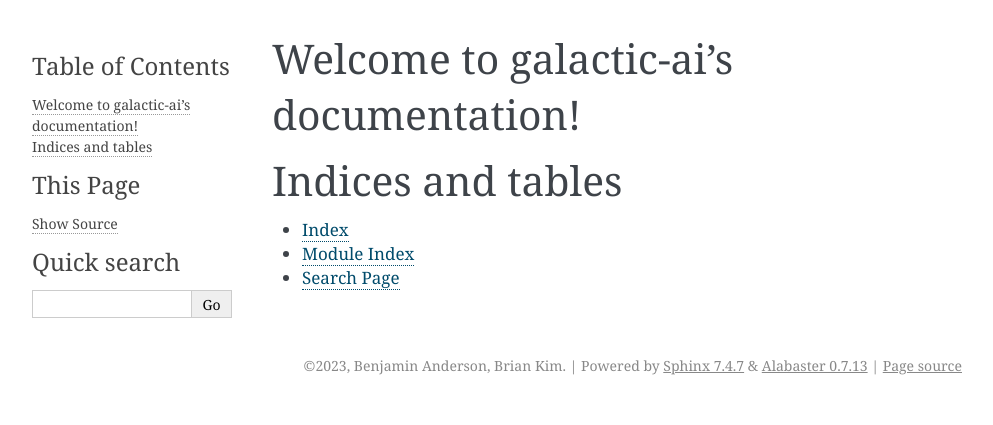
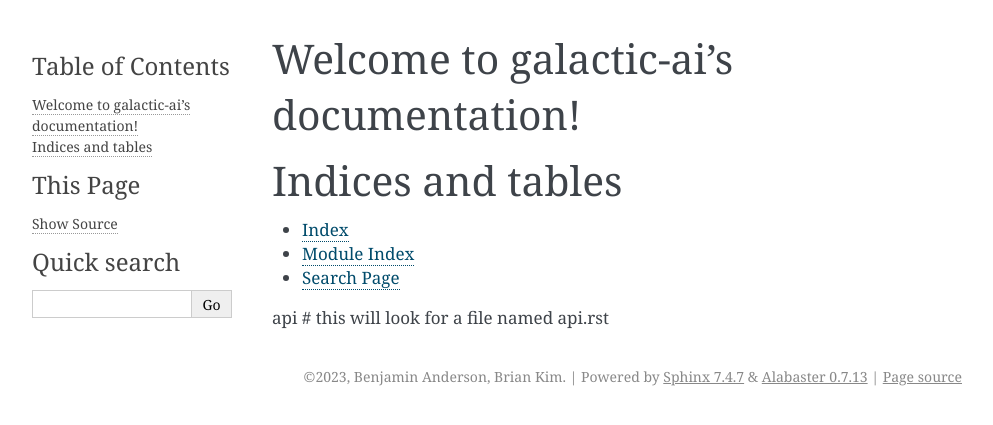
Before and after one commit to taylorai/galactic, a Sphinx documentation site: the page built from docs/index.rst, in a window 1280 px wide. Shown: the top 425 px of the page, without its empty margins (148-1141 px from the left). Built offline with Sphinx 7.4.7, drawn with Linux system fonts in a browser that asks for light colours.

```diff
--- /dev/null
+++ b/docs/api.rst
@@ -0,0 +1,5 @@
+API Documentation
+=================
+
+.. automodule:: your_module_name
+   :members:
--- a/docs/index.rst
+++ b/docs/index.rst
@@ -18,3 +18,6 @@ Indices and tables
 * :ref:`genindex`
 * :ref:`modindex`
 * :ref:`search`
+
+
+api  # this will look for a file named api.rst
```
